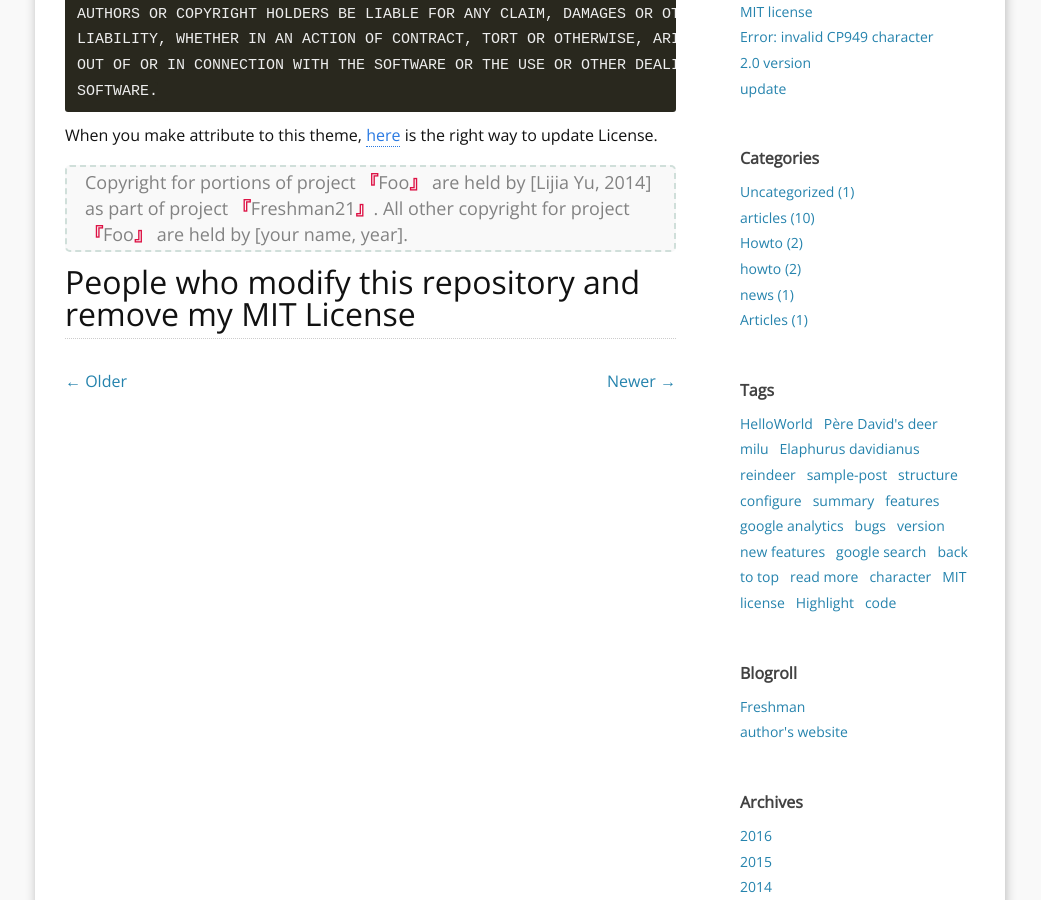
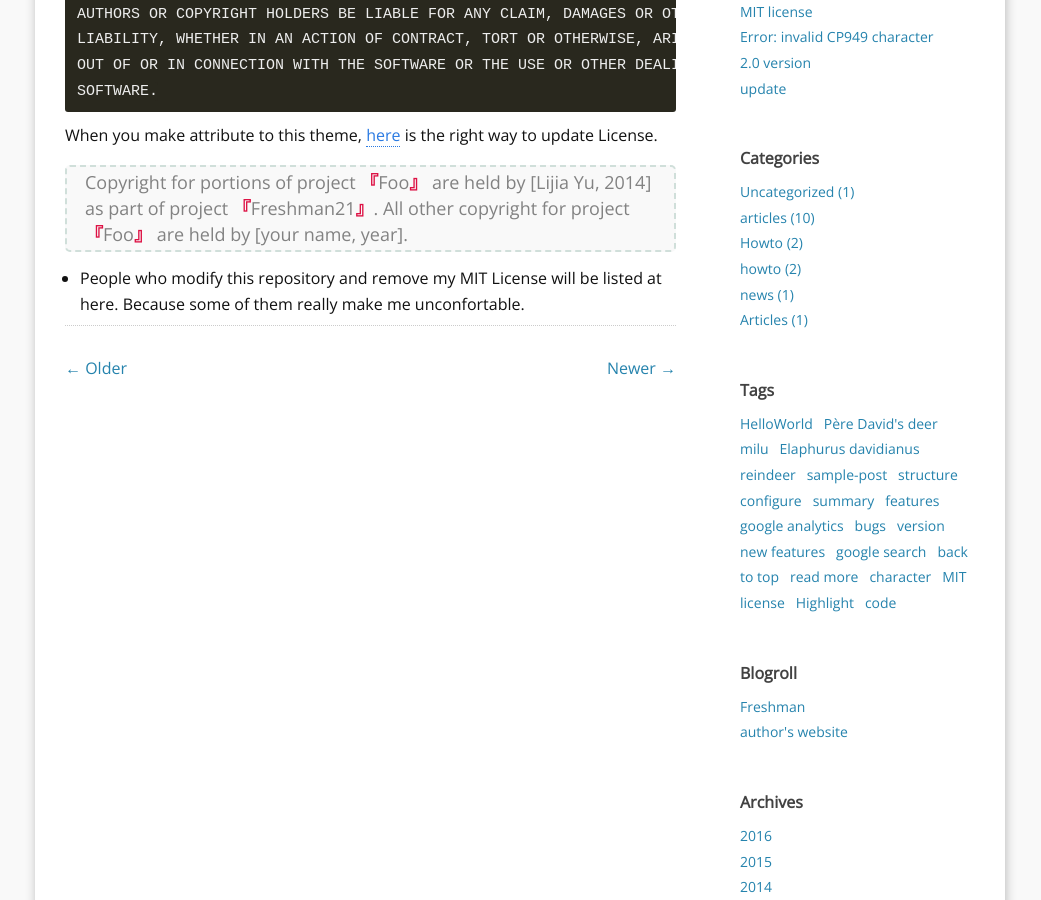
Before and after one commit to yulijia/freshman21, a Jekyll site: the page built from _posts/2015-07-02-MIT-license.md, in a window 1280 px wide and 900 px high, scrolled down 880 px. Shown: the whole window, without its empty margins (120-1161 px from the left). Built offline with Jekyll 4.4.1, drawn with Linux system fonts in a browser that asks for light colours; nearby versions of some CDN libraries; comment, search, counter and statistics services are not loaded.

Commit message:
modify a sentence

```diff
--- a/_posts/2015-07-02-MIT-license.md
+++ b/_posts/2015-07-02-MIT-license.md
@@ -45,4 +45,4 @@ When you make attribute to this theme, [here](http://programmers.stackexchange.c
 >All other copyright for project <q>Foo</q> are held by [your name, year].
 
 
-## People who modify this repository and remove my MIT License
+- People who modify this repository and remove my MIT License will be listed at here. Because some of them really make me unconfortable.
```
